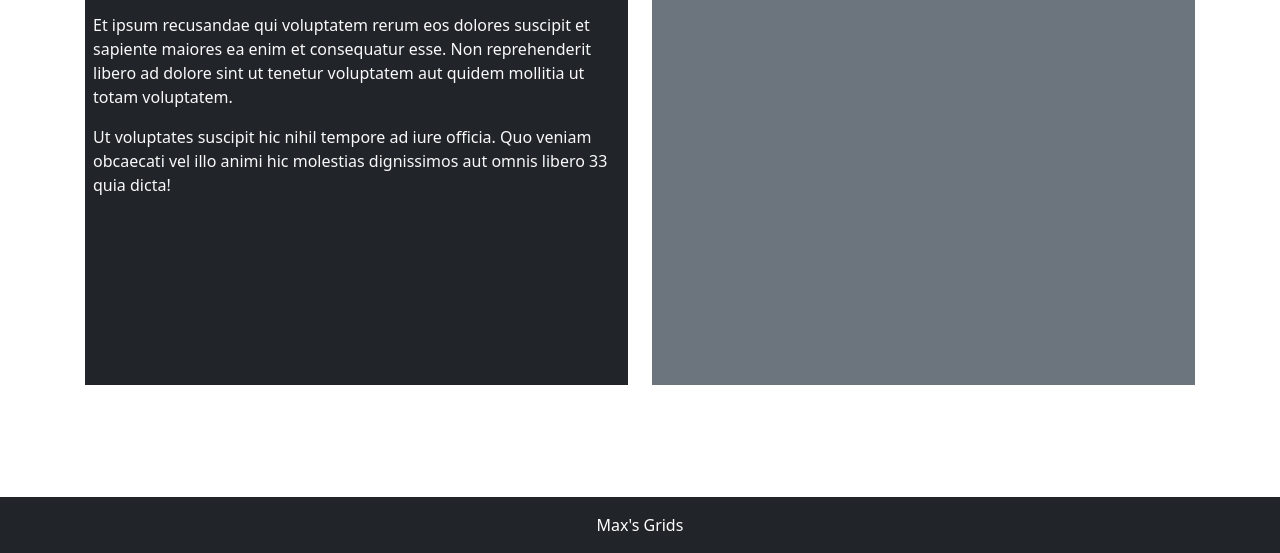
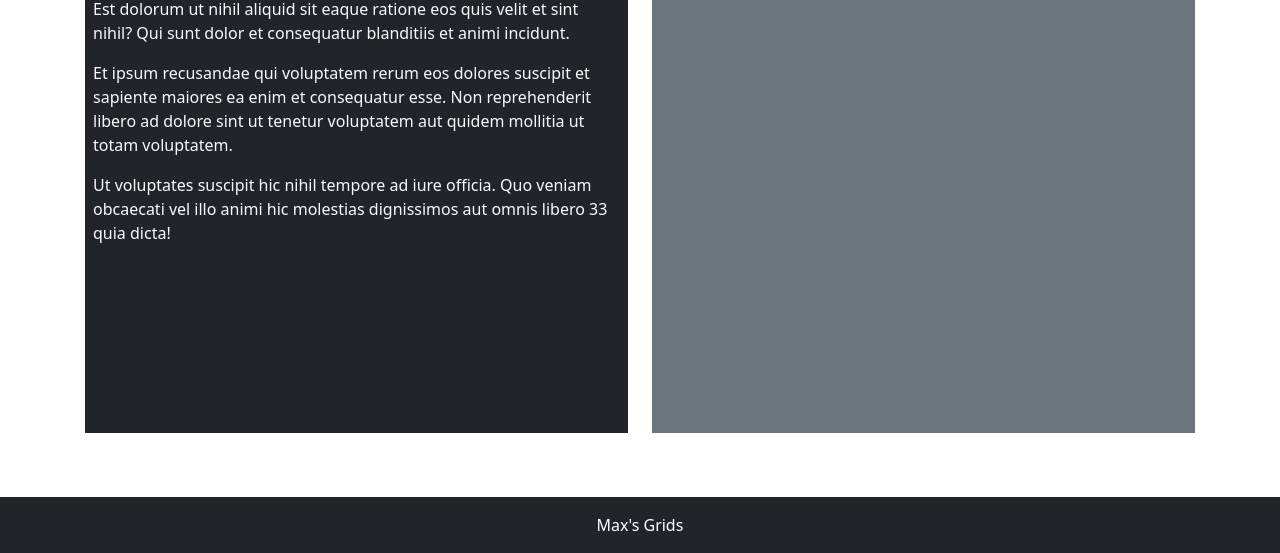
Before and after one commit to maxg599/boxess, a plain HTML site: page Grid1.html in a window 1280 px wide. Shown: the part 247-800 px from the top of the page. Drawn offline with nearby package versions, Linux system fonts and the light colour scheme.

Commit message:
fixed it

```diff
--- a/Grid1.html
+++ b/Grid1.html
@@ -60,7 +60,7 @@
     </div>
 </nav>
 
-    <main class="flex-shrink-0">
+    <main class="flex-shrink-0 mt-5">
        <div class="container h-100 minHeight">
            <div class="row row-cols-1 row-cols-md-2 gy-2 h-100">
              <div class="col">
```
